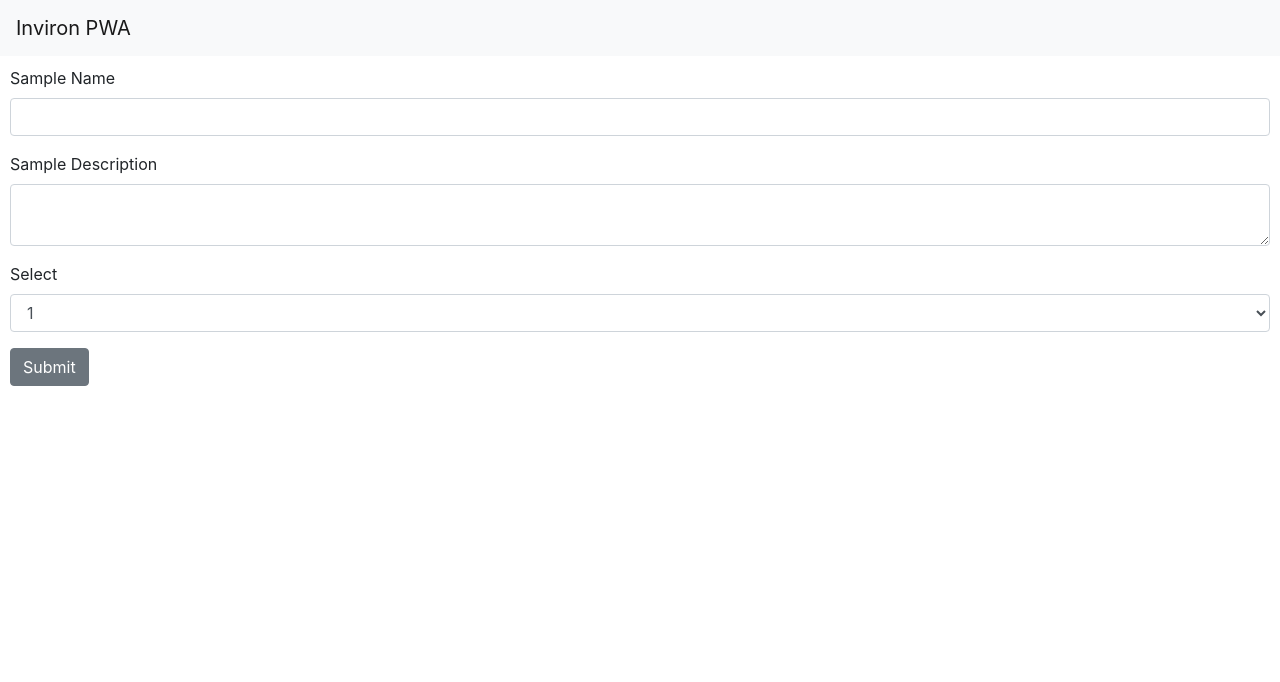
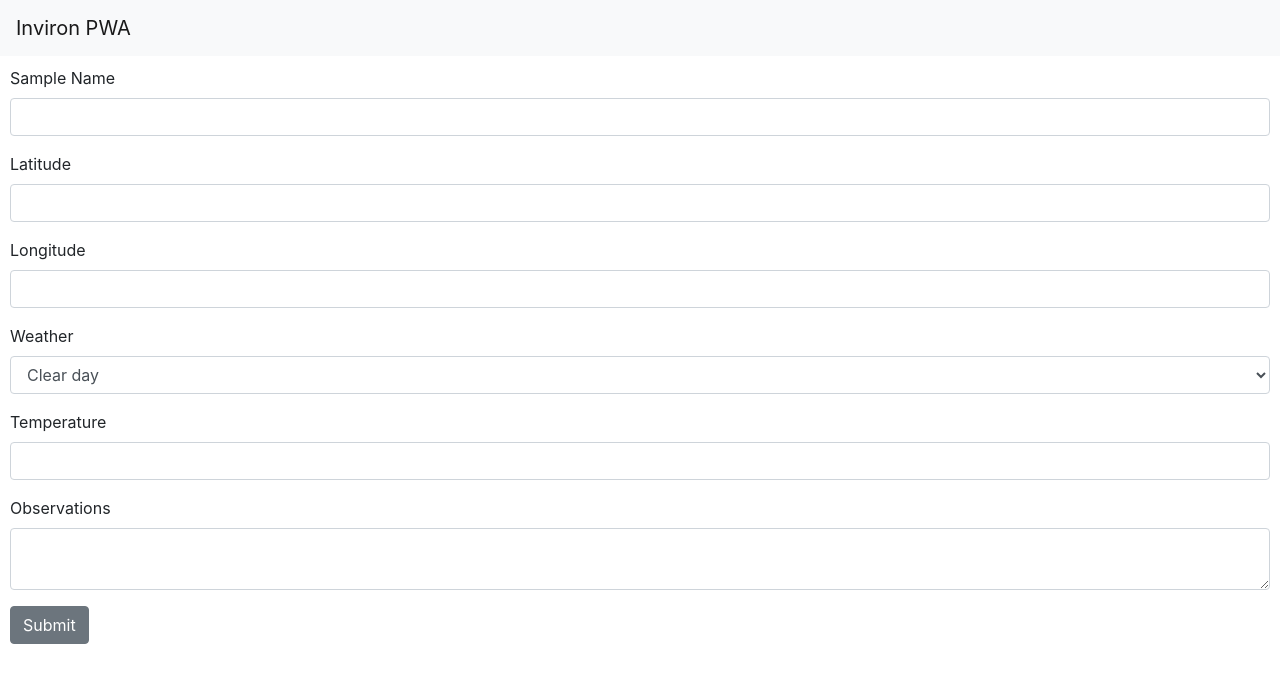
Before and after one commit to ripinx/hackday_1_pwa, a React (Create React App) app in the folder ProgressiveSinglePageWebApp/ProgressiveSinglePageWebApp/ClientApp/: page /samples-details in a window 1280 px wide. Shown: the top 682 px of the page. Built offline with nearby package versions, Linux system fonts and the light colour scheme.

Commit message:
Sample details page changes

```diff
--- a/ProgressiveSinglePageWebApp/ProgressiveSinglePageWebApp/ClientApp/src/App.js
+++ b/ProgressiveSinglePageWebApp/ProgressiveSinglePageWebApp/ClientApp/src/App.js
@@ -7,11 +7,11 @@ import SamplesHome from './SamplesHome';
 import Navigation from './Navigation';
 
 const initialState = {
-  user: { username: '' }
+  user: { username: '' },
+  data: { samples: [{name: "Item 1"}, {name: "Item 2"}] }
 };
 
 const reducer = (state, action) => {
-  console.log(action, state);
   switch (action.type) {
     case 'changeUser':
       return {
--- a/ProgressiveSinglePageWebApp/ProgressiveSinglePageWebApp/ClientApp/src/SampleDetails.js
+++ b/ProgressiveSinglePageWebApp/ProgressiveSinglePageWebApp/ClientApp/src/SampleDetails.js
@@ -12,20 +12,31 @@ function SampleDetail() {
           <Input type="text" name="sampleName" id="sampleName"/>
         </FormGroup>
         <FormGroup>
-          <Label for="exampleText">Sample Description</Label>
-          <Input type="textarea" name="text" id="exampleText" />
+          <Label for="sampleLatitude">Latitude</Label>
+          <Input type="text" name="sampleLatitude" id="sampleLatitude"/>
         </FormGroup>
         <FormGroup>
+          <Label for="sampleLongitude">Longitude</Label>
+          <Input type="text" name="sampleLongitude" id="sampleLongitude"/>
+        </FormGroup>
         <FormGroup>
-          <Label for="exampleSelect">Select</Label>
-          <Input type="select" name="select" id="exampleSelect">
-            <option>1</option>
-            <option>2</option>
-            <option>3</option>
-            <option>4</option>
-            <option>5</option>
+          <Label for="sampleWeather">Weather</Label>
+          <Input type="select" name="sampleWeather" id="sampleWeather">
+            <option>Clear day</option>
+            <option>Cloudy day</option>
+            <option>Snow day</option>
+            <option>Rainy day</option>
           </Input>
         </FormGroup>
+        <FormGroup>
+          <Label for="sampleTemp">Temperature</Label>
+          <Input type="number" name="sampleTemp" id="sampleTemp"/>
+        </FormGroup>
+        <FormGroup>
+          <Label for="sampleObservation">Observations</Label>
+          <Input type="textarea" name="sampleObservation" id="sampleObservation" />
+        </FormGroup>
+        <FormGroup>
         </FormGroup>
         <Button onClick={()=> { window.location.pathname = "/samples-home" }}>Submit</Button>
       </Form>
--- a/ProgressiveSinglePageWebApp/ProgressiveSinglePageWebApp/ClientApp/src/SamplesHome.js
+++ b/ProgressiveSinglePageWebApp/ProgressiveSinglePageWebApp/ClientApp/src/SamplesHome.js
@@ -1,7 +1,23 @@
 import React from 'react';
 import { ListGroup, ListGroupItem, Badge, InputGroup, Input, Button } from 'reactstrap';
+import { StateContext } from './state';
 
-function SamplesHome() {
+class SamplesHome extends React.Component {
+  static contextType = StateContext;
+
+  listView = () => {
+
+    const [{ data }, dispatch] = this.context;
+
+    const items = data.samples;
+    return (
+      <ListGroup style={{textAlign: "left"}}>
+        {items.map((item, index) => <ListGroupItem>{item.name}</ListGroupItem> ) }
+      </ListGroup>
+    )
+  }
+
+  render() {
     return (
       <div className="Samples">
         <div className="row" style={{padding: "20px"}}>
@@ -12,13 +28,10 @@ function SamplesHome() {
               <Input placeholder="Search"/>
           </div>
         </div>
-        <ListGroup style={{textAlign: "left"}}>
-          <ListGroupItem>Cras justo odio <Badge pill>14</Badge></ListGroupItem>
-          <ListGroupItem>Dapibus ac facilisis in <Badge pill>2</Badge></ListGroupItem>
-          <ListGroupItem>Morbi leo risus <Badge pill>1</Badge></ListGroupItem>
-        </ListGroup>
+        {this.listView()}
       </div>
     );
+    }
   }
 
   export default SamplesHome;
```
